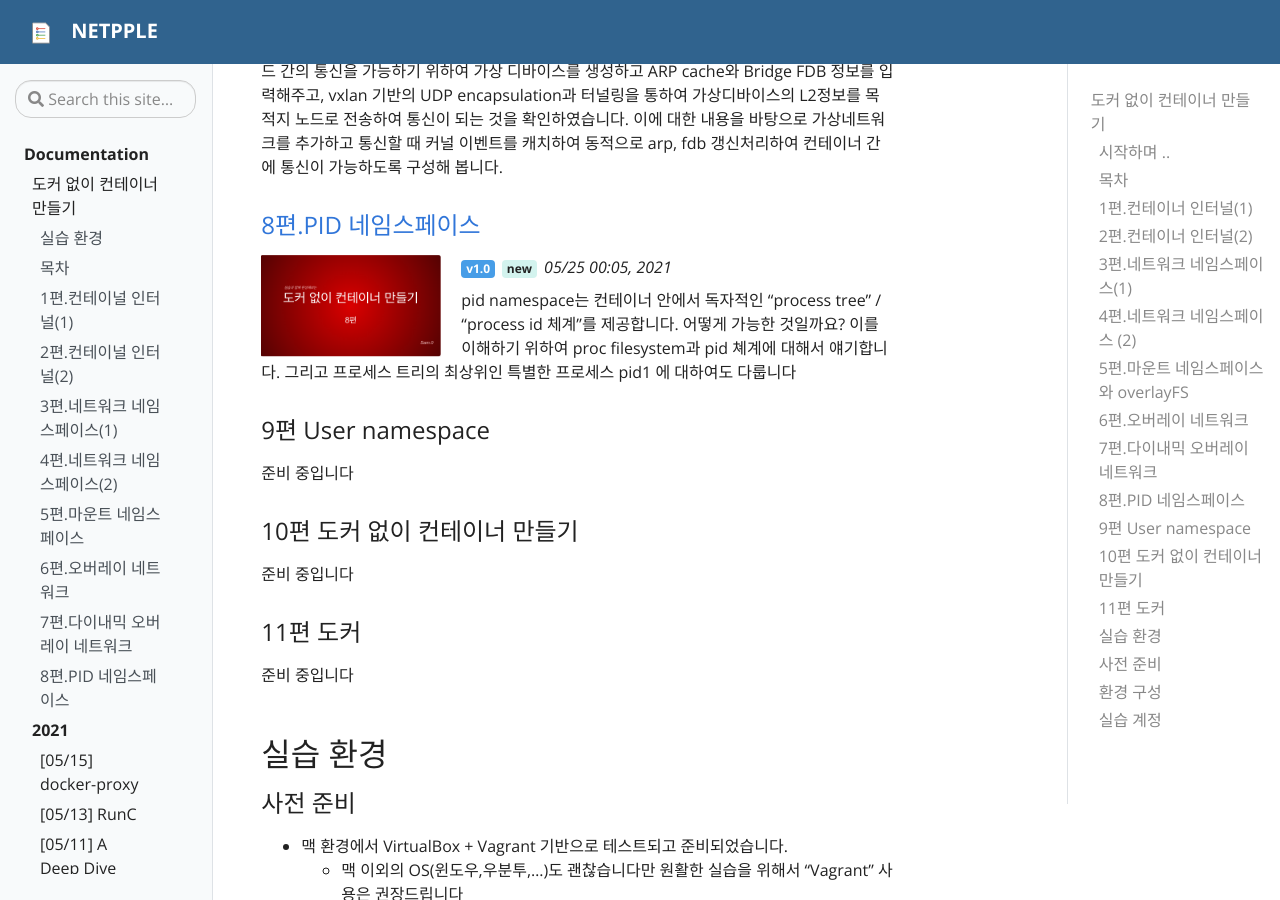
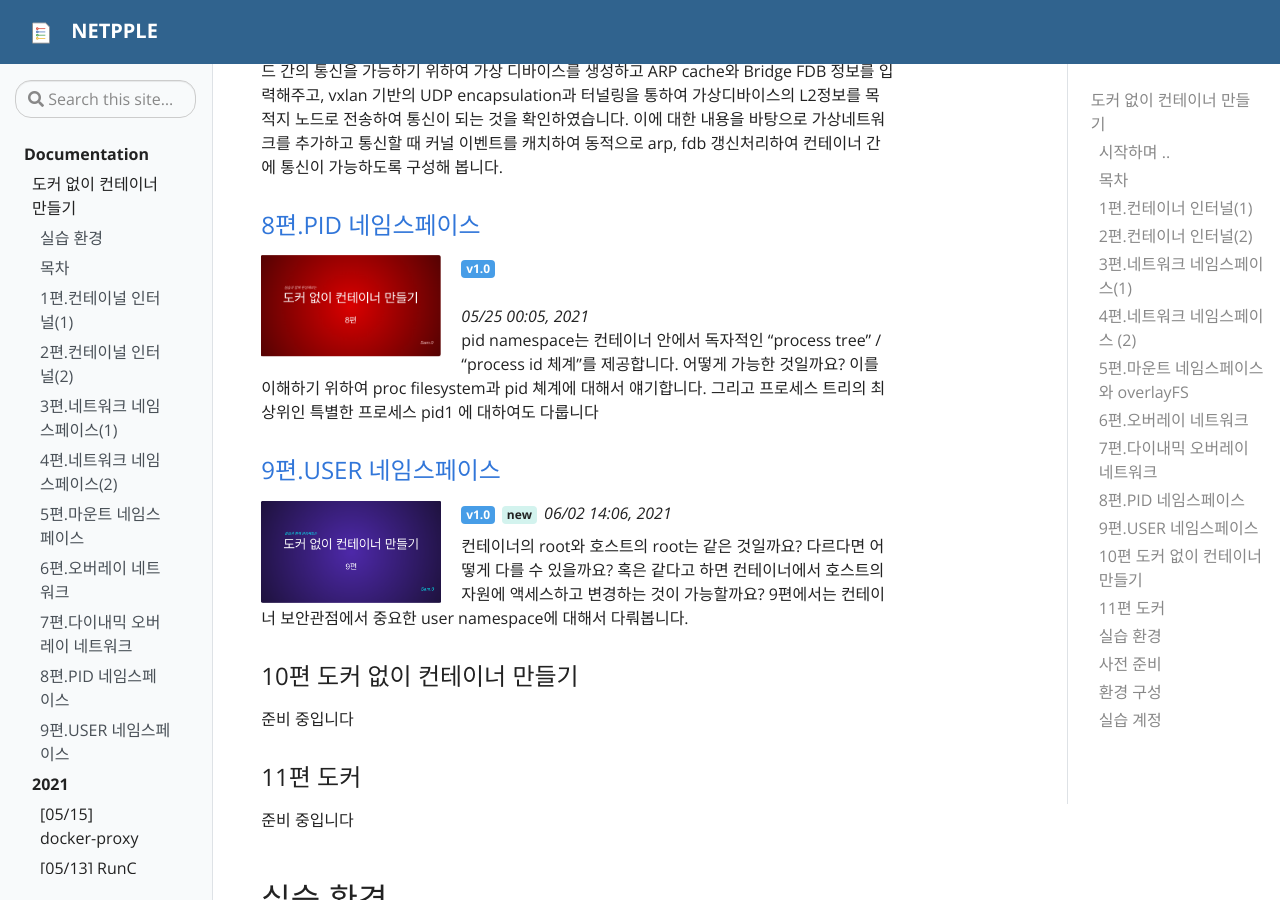
Before and after one commit to netpple/netpple.github.io, a Jekyll site: the page built from _docs/make-container-without-docker/index.md, in a window 1280 px wide and 900 px high, scrolled down 2380 px. Built offline with Jekyll 4.4.1, drawn with Linux system fonts in a browser that asks for light colours; some of the changed text lies outside the part shown.

Commit message:
9편 업로드

```diff
--- a/_data/toc.yml
+++ b/_data/toc.yml
@@ -25,8 +25,8 @@
           url: "docs/make-container-without-docker/overlay-network-2"
         - title: 8편.PID 네임스페이스
           url: "docs/make-container-without-docker/pid-namespace"
-#        - title: 9편.USER 네임스페이스
-#          url: "docs/make-container-without-docker/user-namespace"
+        - title: 9편.USER 네임스페이스
+          url: "docs/make-container-without-docker/user-namespace"
 #        - title: 10편.USER 네임스페이스
 #          url: "docs/make-container-without-docker/runc"
 - title: "2021"
--- a/_docs/make-container-without-docker/index.md
+++ b/_docs/make-container-without-docker/index.md
@@ -41,11 +41,6 @@ rightpanel: true
 
 {% endfor %}
 
-
-
-### 9편 User namespace
-
-준비 중입니다
 
 ### 10편 도커 없이 컨테이너 만들기
 
--- /dev/null
+++ b/_docs/make-container-without-docker/user-namespace.md
@@ -0,0 +1,19 @@
+---
+title: 9편.USER 네임스페이스
+description: 컨테이너의 root와 호스트의 root는 같은 것일까요? 다르다면 어떻게 다를 수 있을까요? 혹은 같다고 하면 컨테이너에서 호스트의 자원에 액세스하고 변경하는 것이 가능할까요? 9편에서는 컨테이너 보안관점에서 중요한 user namespace에 대해서 다뤄봅니다.
+date: 2021-06-02 23:38:00 +09:00
+label: 도커 없이 컨테이너 만들기
+comments: true
+image: https://netpple.github.io/docs/assets/img/make-container-without-docker-intro-9.png
+badges:
+- type: light
+  tag: new
+histories:
+- date: 2021-06-02 23:38:00 +09:00
+  description: 최초 게시
+---
+<div class="responsive-wrap">
+  <iframe src="https://docs.google.com/presentation/d/e/2PACX-1vTFJMrSkeYvI1pZy2zTvyyDCafvoudwLTn7R3xnI6LrMWj1HkTYmXkornvcbp-5hGwQzfzlTo7SDrAH/embed?start=false&loop=false&delayms=3000" frameborder="0" width="100%" allowfullscreen="true" mozallowfullscreen="true" webkitallowfullscreen="true"></iframe>
+</div>
+
+[[슬라이드 보기]](https://docs.google.com/presentation/d/1m-YI5fWeV9E6xI0XHQMVLYcVncUSsy5jb19kmHqJWzw/edit?usp=sharing#){:target="_blank"}
```
Also changed, not shown: _docs/make-container-without-docker/pid-namespace.md (+0 -3 lines).
